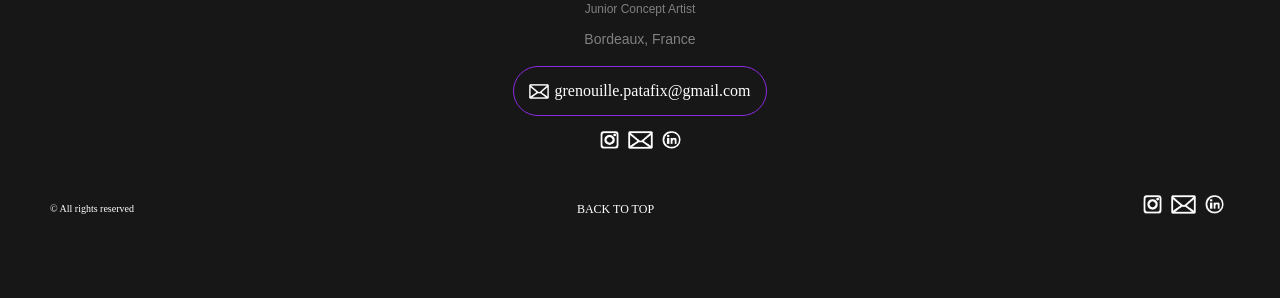
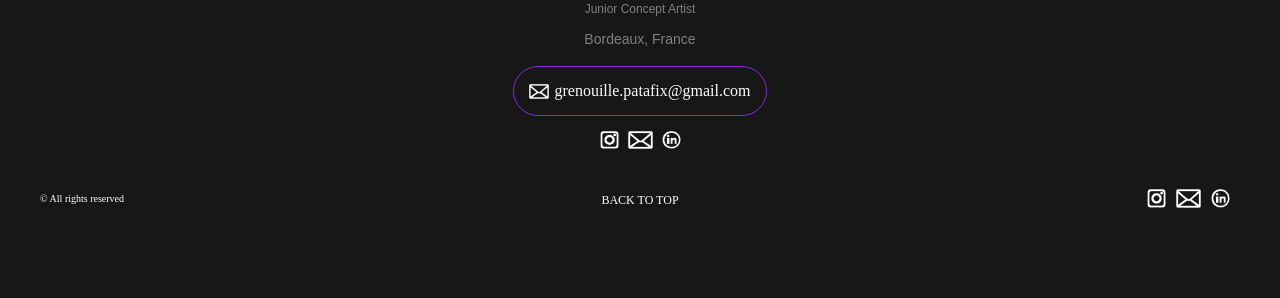
Before and after one commit to Orient-Dorey/Portfolio-Lisie-Mordant, a PHP site: page /contact.html in a window 1280 px wide. Shown: the part 502-800 px from the top of the page. Run offline with PHP 8.4, Linux system fonts and the light colour scheme.

Commit message:
Contact page

```diff
--- a/contact.html
+++ b/contact.html
@@ -56,17 +56,27 @@
                 &copy; All rights reserved
             </div>
             <div class="center fbox">
-                <a class="back_to_top_button" href="#">BACK TO TOP</a>
+                <div class="centering">
+                    <a class="back_to_top_button" href="#">BACK TO TOP</a>
+                </div>
             </div>
-            <ul class="icon_reseau_link fbox contact_icons">
-                <li><a href="https://www.instagram.com/lisie_mordant/"><img src="Illustration_sans_titre2.png"
-                            width="25" alt="instagram_logo"></a></li>
-                <li><a href="mailto:grenouille.patafix@gmail.com"><img src="Illustration_sans_titre.png" width="25"
-                            alt="mail_logo"></a></li>
-                <li><a href="https://www.linkedin.com/in/lisie-mordant"><img src="Illustration_sans_titre1.png"
-                            width="25" alt="linkedin_logo"></a></li>
-            </ul>
 
+            <div class="icon_reseau_link fbox contact_icons">
+                <div class="icons">
+                    <div class="iconic">
+                        <a href="https://www.instagram.com/lisie_mordant/"><img src="Illustration_sans_titre2.png"
+                         width="25px" alt="instagram_logo"></a>
+                    </div>
+                    <div class="iconic">
+                        <a href="mailto:grenouille.patafix@gmail.com"><img src="Illustration_sans_titre.png" width="25px"
+                            alt="mail_logo"></a>
+                    </div>
+                    <div class="iconic">
+                        <a href="https://www.linkedin.com/in/lisie-mordant"><img src="Illustration_sans_titre1.png"
+                            width="25px" alt="linkedin_logo"></a>
+                    </div>
+                </div>
+            </div>
         </div>
     </footer>
 
--- a/styles_moi_test_fldgrd.css
+++ b/styles_moi_test_fldgrd.css
@@ -239,58 +239,61 @@ main {
 
 
 /* FOOTER */
+/* ****** */
 
-footer {
-    color: white;
-    width: 100%;
-    /* background-color: yellow; */
+.footer-boxes{
+  display: flex;
+  flex-direction: row;
+  justify-content: center;
+  align-items: center;
+  color: white;
+  margin: 20px 0;
+
+}
+.fbox {
+  width: 33.33%;
 }
 
-.footer-boxes{
-  /* background-color: pink; */
-    display: flex;
-    justify-content: space-between;
-    margin: auto;
-    margin: 10px;
-    text-align: center;
-    line-height: 25px;
+/* All rights reserved */
+.text {
+  margin-left: 0px;
+  font-size: 10px;
 }
 
-.icon_reseau_link {
-    display: flex;
-    list-style-type: none;
-    margin-left: auto;
+/* BACK TO TOP */
+.center {
+  text-align: center;
+}
+.back_to_top_button {
+  color: white;
+  margin: 0 auto;
+  text-decoration: none;
+  font-size: 12px;
+}
+.back_to_top_button:hover {
+  color: blueviolet;
 }
 
-.icon_reseau_link li a {
-    padding: 3px;
-    text-indent: -9999999px;
+/* Icons */
+.icons {
+  width: fit-content;
+  float: right;
+}
+.iconic {
+  float: left;
+  width: 32px;
+  vertical-align: middle;
+  height: 18.75px;
+  line-height: 18.75px;
 }
 
-.center {
-    margin: auto;
-}
-
-.back_to_top_button {
-    color: white;
-    text-decoration: none;
-    font-size: 12px;
-}
-
-/* .back_to_top_button:hover {
-  color: blueviolet;
-} */
+/* END OF FOOTER */
 
 
-.text {
-    margin: auto;
-    margin-left: 0px;
-    font-size: 10px;
-}
 
 
 /* ITERATION TABLET */
-@media only screen and (max-width: 800px){
+@media only screen and (max-width: 900px){
 
   .header-boxes {
     display: flex;
@@ -313,26 +316,44 @@ footer {
 
   .footer-boxes{
     flex-direction: column-reverse;
-
+    text-align: center;
+    /* align-items: center;
+    justify-content: center;  */
+    padding: 20px;
+    /* padding ici = marge entre logos du corps et Back to top */
   }
 
   .fbox{
-    margin: auto;
-    padding: 15px;
-    /* background-color: azure; */
+    width: 100%;
+    /* padding: 15px; */
+    /* background-color: green; */
+  }
+
+  .text {
+    margin: 15px;
+    /* Marge entre back to top et copyright */
   }
 
   .contact_icons {
     display: none;
   }
 
-  .icon_reseau_link {
-    padding: 0px;
+
+  .icons {
+    background-color: pink;
+    width: 100%;
+    float: none;
+
   }
 
-  .contact_page {
-    background-color: blue;
-    /* width: 200%; */
+  .iconic {
+background-color: blue;
+float: none;
+
+  }
+  .two {
+    background-color: red;
   }
 
+
 }
```
Also changed, not shown: index.html (+19 -6 lines).
